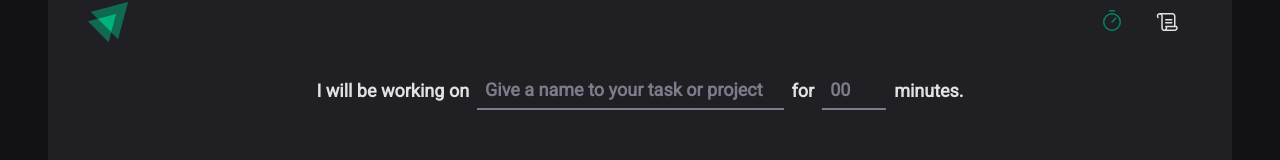
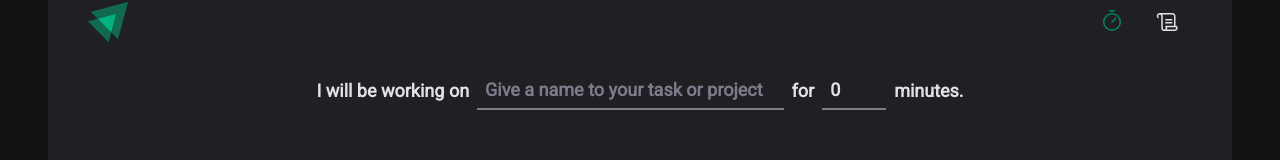
Before and after one commit to vivianequeiroz/react-timer, a React (Vite) app: page / in a window 1280 px wide. Shown: the part 122-282 px from the top of the page. Built offline with nearby package versions, Linux system fonts and the light colour scheme.

Commit message:
feat: add validation in timer forms

```diff
--- a/src/pages/Home/index.tsx
+++ b/src/pages/Home/index.tsx
@@ -8,11 +8,42 @@
   StartButton,
   TaskInput,
 } from './styles'
+import { useForm } from 'react-hook-form'
+import { zodResolver } from '@hookform/resolvers/zod'
+import * as zod from 'zod'
+
+// interface NewCycleFormData {
+//  task: string
+//  minutesAmount: number
+// }
+
+const newCycleFormValidationSchema = zod.object({
+  task: zod.string().trim().min(1, 'Inform the task name'),
+  minutesAmount: zod.number().min(5).max(60),
+})
+
+type NewCycleFormData = zod.infer<typeof newCycleFormValidationSchema>
 
 export function Home() {
+  const { register, handleSubmit, watch, reset } = useForm<NewCycleFormData>({
+    resolver: zodResolver(newCycleFormValidationSchema),
+    defaultValues: {
+      task: '',
+      minutesAmount: 0,
+    },
+  })
+
+  function handleCreateNewCycle(data: any): any {
+    console.log(data)
+    reset()
+  }
+
+  const task = watch('task')
+  const isSubmitDisabled = !task
+
   return (
     <HomeContainer>
-      <form action=''>
+      <form onSubmit={handleSubmit(handleCreateNewCycle)} action=''>
         <FormContainer>
           <label htmlFor='task'>I will be working on</label>
           <TaskInput
@@ -20,6 +51,7 @@
             placeholder='Give a name to your task or project'
             type='text'
             list='task-suggesitons'
+            {...register('task')}
           />
 
           <datalist id='task-suggesitons'>
@@ -34,6 +66,7 @@
             max={60}
             placeholder='00'
             type='number'
+            {...register('minutesAmount', { valueAsNumber: true })}
           />
           <label htmlFor=''>minutes.</label>
         </FormContainer>
@@ -46,7 +79,7 @@
           <span>0</span>
         </CountDownContainer>
 
-        <StartButton disabled type='submit'>
+        <StartButton disabled={isSubmitDisabled} type='submit'>
           <Play size={24} />
           Start
         </StartButton>
```
